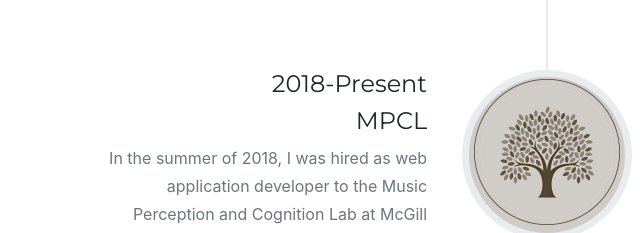
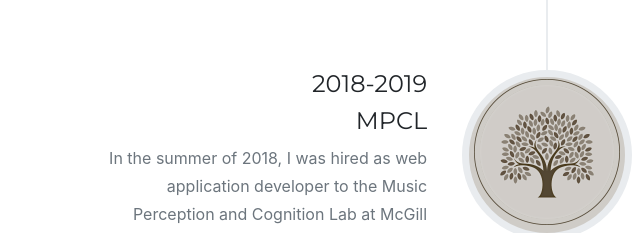
Before and after one commit to imbealopez/imbealopez.github.io, a website with bundled scripts: page index.html in a window 1280 px wide. Shown: the part 4052-4285 px from the top of the page, 93-733 px from the left. Built offline with nearby package versions, Linux system fonts and the light colour scheme; a web font is replaced by a local one.

Commit message:
Update timeline

```diff
--- a/index.html
+++ b/index.html
@@ -255,7 +255,7 @@
               </div>
               <div class="timeline-panel">
                 <div class="timeline-heading">
-                  <h4>2018-Present</h4>
+                  <h4>2018-2019</h4>
                   <h4 class="subheading">MPCL</h4>
                 </div>
                 <div class="timeline-body">
```
